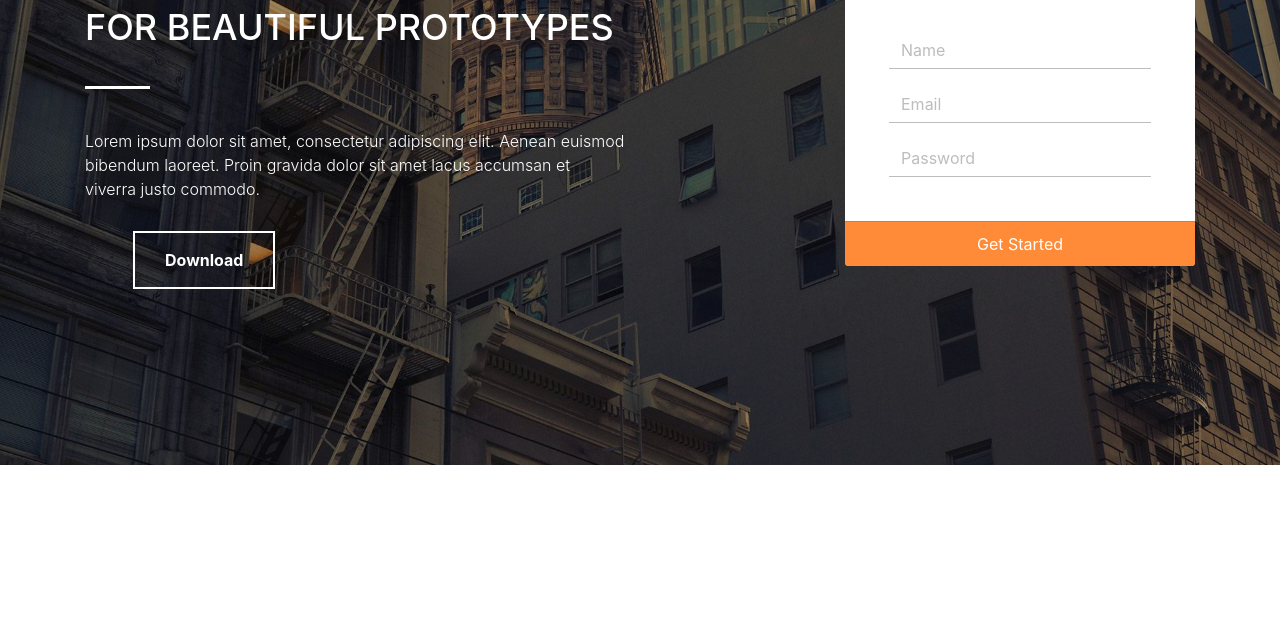
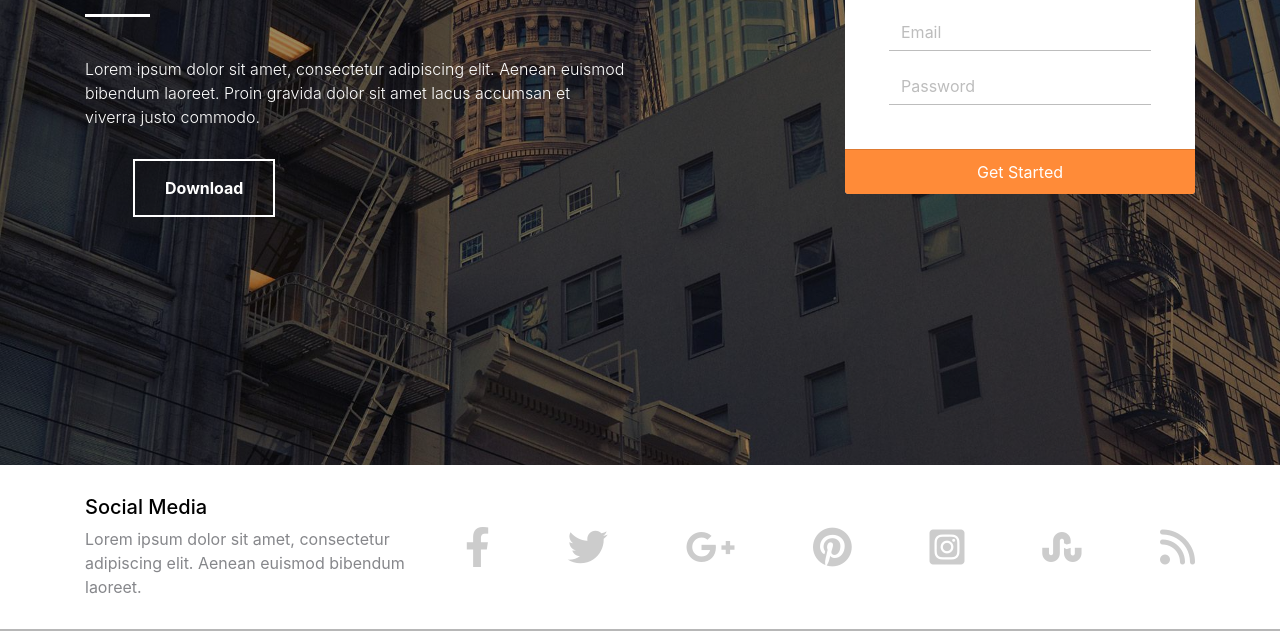
Before and after one commit to harshvaishnav23/AXIT_Bootstrap-4, a plain HTML site: page index.html in a window 1280 px wide. Shown: the part 333-964 px from the top of the page. Before the commit the page ends 800 px from the top, so only its background shows below. Drawn offline with nearby package versions, Linux system fonts and the light colour scheme.

Commit message:
worken on socialIcons

```diff
--- a/assets/css/style.css
+++ b/assets/css/style.css
@@ -1,11 +1,3 @@
-:root {
-    --color-primary: #ff8b38;
-    --color-secondary: #f5f5f5;
-    --color-placeholder: #bdbdbd;
-    --color-dark: #000;
-    --color-white: #fff;
-}
-
 
 /* ###################### CSS HEADER SECTION ############################# */
 
@@ -67,7 +59,7 @@
 /* ###################### CSS HEROIMG SECTION ############################# */
 
 .section {
-    padding: 12rem 0;
+    padding: 7.5rem 0;
 }
 
 .heroImg {
@@ -175,3 +167,15 @@
 .trialForm input::placeholder{
     color: var(--color-placeholder);
 }
+
+/* ###################### CSS SOCIALICONS SECTION ############################# */
+
+.socialIcons{
+    padding: 30px 0;
+    border-bottom: 2px solid var(--color-border);
+}
+
+.socialIcons i{
+    font-size: 40px;
+    color: var(--color-tri);
+}
--- /dev/null
+++ b/assets/css/utility.css
@@ -0,0 +1,30 @@
+
+
+:root {
+    --color-primary: #ff8b38;
+    --color-secondary: #f5f5f5;
+    --color-text-pri: #212121;
+    --color-text-sec: #86878b;
+    --color-tri:#cccccc;
+    --color-border:#b7b7b7;
+    --color-placeholder: #bdbdbd;
+    --color-dark: #000;
+    --color-white: #fff;
+}
+
+.pri-heading{
+    font-size: 2.25rem;
+    color: var(--color-text-pri);
+    font-weight: 300;
+
+}
+
+.sec-heading{
+    font-size: 1.25rem;
+    color: var(--color-dark);
+    text-transform: capitalize;
+}
+
+.para{
+    color: var(--color-text-sec);
+}
--- a/index.html
+++ b/index.html
@@ -15,6 +15,7 @@
     crossorigin="anonymous" referrerpolicy="no-referrer" />
 
   <link rel="stylesheet" href="./assets/css/responsive.css">
+  <link rel="stylesheet" href="./assets/css/utility.css">
   <link rel="stylesheet" href="./assets/css/style.css">
 </head>
 
@@ -109,6 +110,30 @@
         </div>
       </div>
     </section>
+    <section class="socialIcons">
+      <div class="container">
+        <div class="row">
+          <div class="col-md-4">
+            <h3 class="sec-heading">
+              social media
+            </h3>
+            <p class="para m-0">
+              Lorem ipsum dolor sit amet, consectetur adipiscing elit.
+              Aenean euismod bibendum laoreet.
+            </p>
+          </div>
+          <div class="col-md-8 d-flex justify-content-between align-items-center">
+            <a href="javascript:;"><i class="fa-brands fa-facebook-f"></i></a>
+            <a href="javascript:;"><i class="fa-brands fa-twitter"></i></a>
+            <a href="javascript:;"><i class="fa-brands fa-google-plus-g"></i></a>
+            <a href="javascript:;"><i class="fa-brands fa-pinterest"></i></a>
+            <a href="javascript:;"><i class="fa-brands fa-square-instagram"></i></a>
+            <a href="javascript:;"><i class="fa-brands fa-stumbleupon"></i></a>
+            <a href="javascript:;"><i class="fa-solid fa-rss"></i></a>
+          </div>
+        </div>
+      </div>
+    </section>
   </main>
 
 
```
